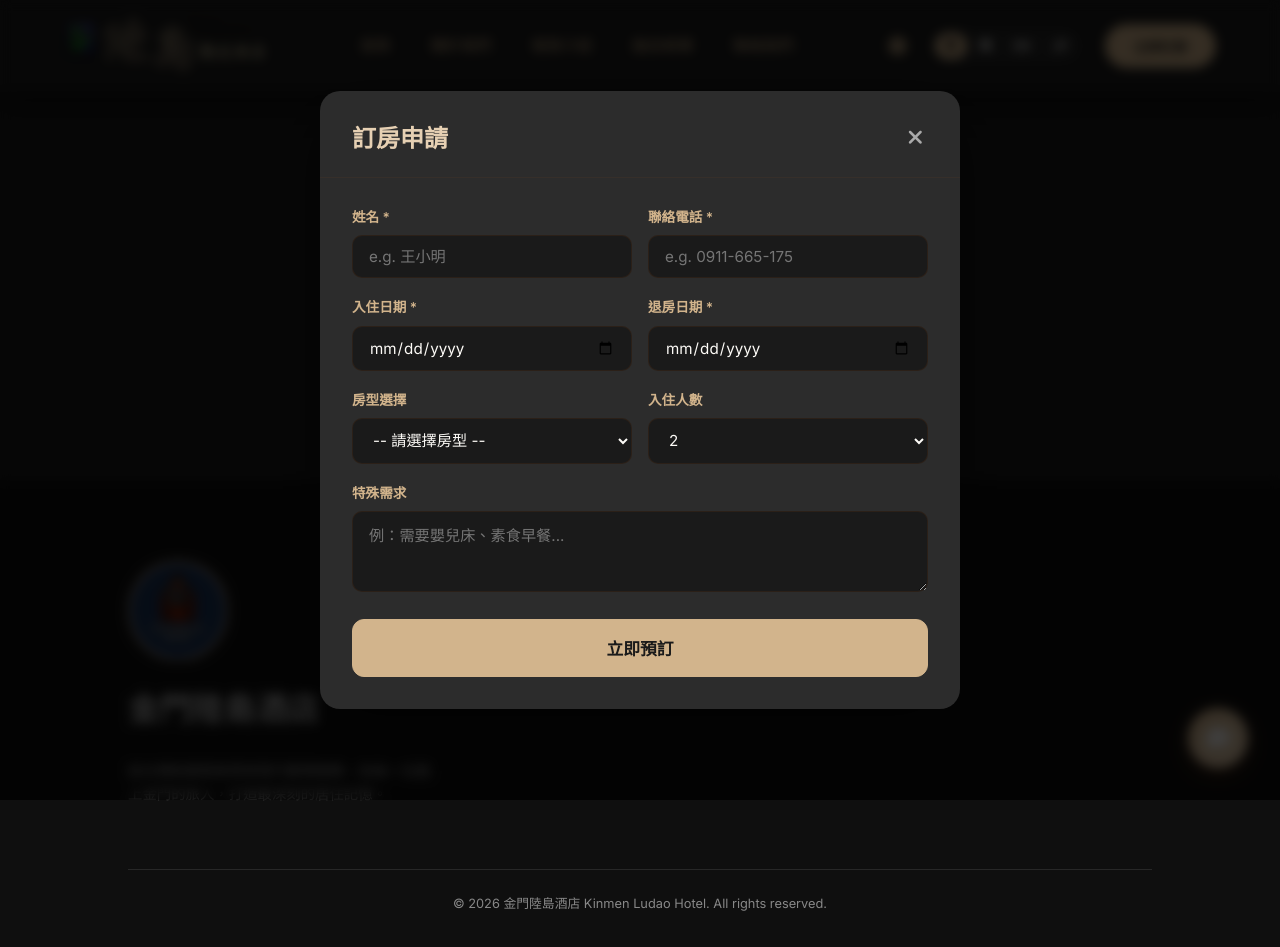
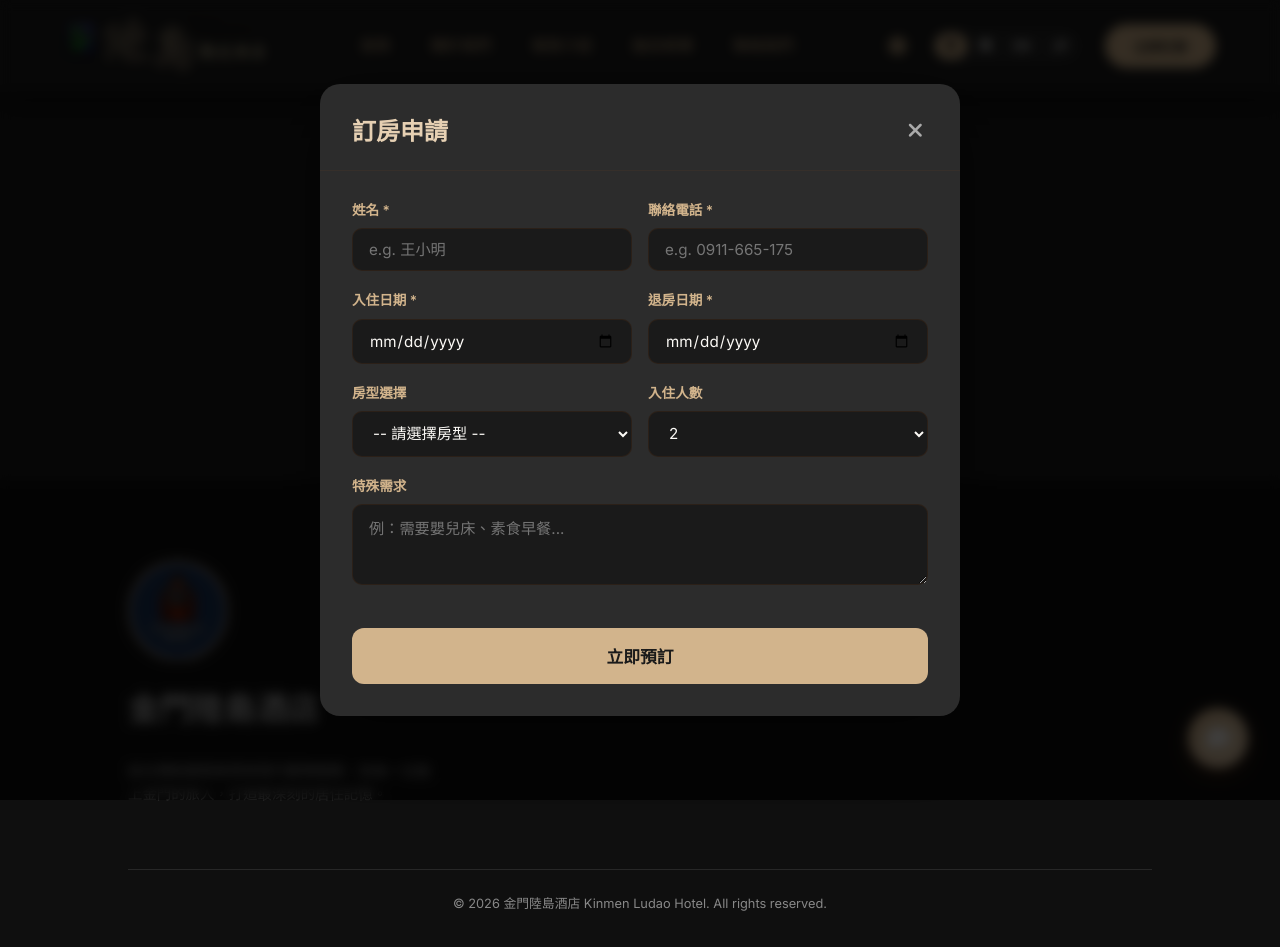
Before and after one commit to iDreal88/kinmen-ludao-hotel, a React (Vite) app: page /room/boutique in a window 1280 px wide. Both pictures are taken after a click on the button "立即訂房". Built offline with nearby package versions, Linux system fonts and the light colour scheme; a web font is replaced by a local one.

Commit message:
Fix Booking modal spacing and remove WeChat button outlines/borders

```diff
--- a/src/index.css
+++ b/src/index.css
@@ -867,8 +867,8 @@ footer {
 .chat-option-btn:hover { transform: translateX(-4px); box-shadow: 0 6px 16px rgba(0,0,0,0.3); }
 .chat-option-btn i { font-size: 1.2rem; }
 .line-btn { background: #00B900; }
-.wechat-btn { background: #07C160; box-shadow: none !important; }
-.wechat-btn:hover { box-shadow: none !important; }
+.wechat-btn { background: #07C160; box-shadow: none !important; border: none !important; outline: none !important; }
+.wechat-btn:hover { box-shadow: none !important; border: none !important; }
 .phone-btn { background: var(--primary); }
 
 /* ==========================================
@@ -979,11 +979,13 @@ footer {
   padding: 1rem;
   font-size: 1.05rem;
   border-radius: 12px;
-  margin-top: 0.5rem;
+  margin-top: 1.5rem;
   display: flex;
   align-items: center;
   justify-content: center;
   gap: 0.6rem;
+  border: none;
+  cursor: pointer;
 }
 
 /* Success State */
@@ -999,11 +1001,14 @@ footer {
   display: inline-flex; align-items: center; gap: 0.5rem;
   padding: 0.8rem 1.5rem; border-radius: 30px; color: white;
   font-weight: 600; text-decoration: none; transition: transform 0.2s;
+  border: none;
+  outline: none;
+  cursor: pointer;
 }
 .success-btn:hover { transform: translateY(-2px); }
 .line-success-btn { background: #00B900; }
-.wechat-success-btn { background: #07C160; box-shadow: none !important; }
-.wechat-success-btn:hover { box-shadow: none !important; }
+.wechat-success-btn { background: #07C160; box-shadow: none !important; border: none !important; outline: none !important; }
+.wechat-success-btn:hover { box-shadow: none !important; border: none !important; }
 .phone-success-btn { background: var(--primary); }
 
 @media (max-width: 600px) {
```
